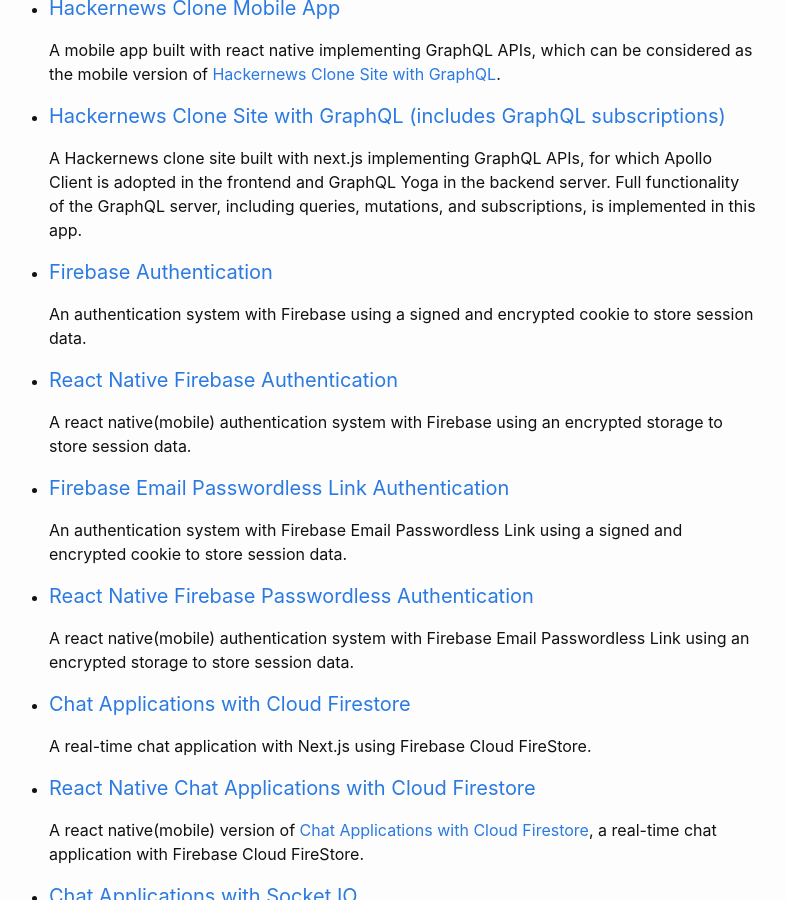
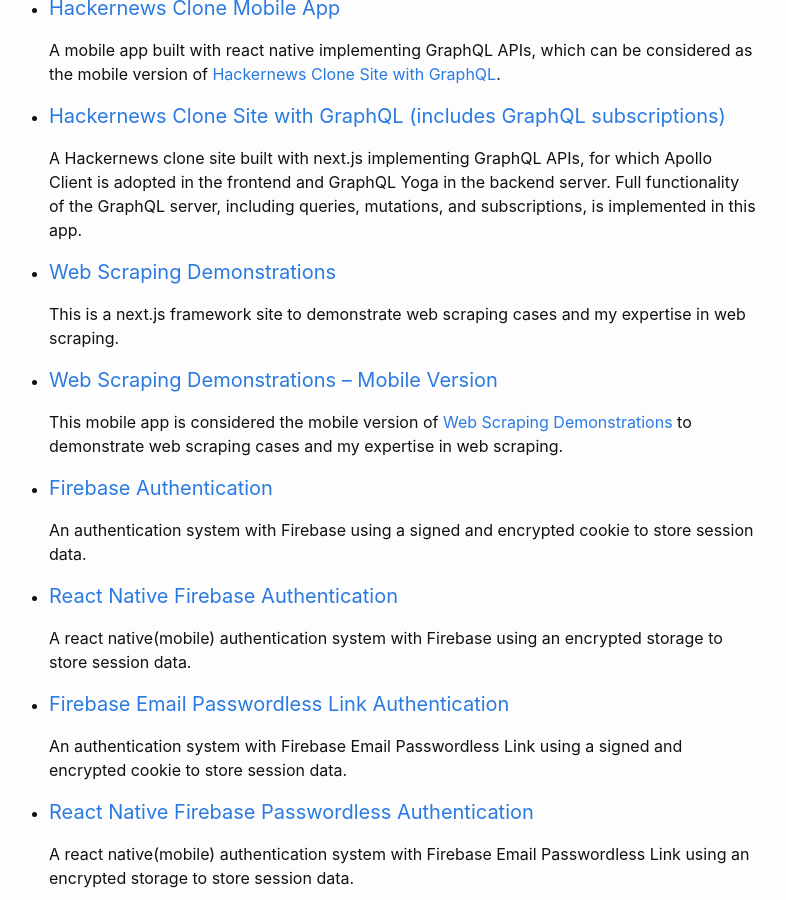
Before and after one commit to jglchen/hackernews-nextjs-apollo, a Jekyll site: the page built from about.md, in a window 1280 px wide and 900 px high, scrolled down 510 px. Shown: the whole window, without its empty margins (251-1037 px from the left). Built offline with Jekyll 4.4.1, drawn with Linux system fonts in a browser that asks for light colours.

Commit message:
Update about.md

```diff
--- a/about.md
+++ b/about.md
@@ -20,6 +20,12 @@ This is a project of my [Side Project Series](https://jglchen.github.io/), liste
 
 - #### [Hackernews Clone Site with GraphQL (includes GraphQL subscriptions)](https://jglchen.github.io/hackernews-nextjs-graphql-sse/)
     A Hackernews clone site built with next.js implementing GraphQL APIs, for which Apollo Client is adopted in the frontend and GraphQL Yoga in the backend server. Full functionality of the GraphQL server, including queries, mutations, and subscriptions, is implemented in this app.
+
+- #### [Web Scraping Demonstrations](https://jglchen.github.io/web-scrape/)
+    This is a next.js framework site to demonstrate web scraping cases and my expertise in web scraping.
+
+- #### [Web Scraping Demonstrations -- Mobile Version](https://jglchen.github.io/react-native-web-scrape/)
+    This mobile app is considered the mobile version of [Web Scraping Demonstrations](https://web-scrape.vercel.app) to demonstrate web scraping cases and my expertise in web scraping.
 
 - #### [Firebase Authentication](https://jglchen.github.io/firebase-auth/)
     An authentication system with Firebase using a signed and encrypted cookie to store session data.
```
